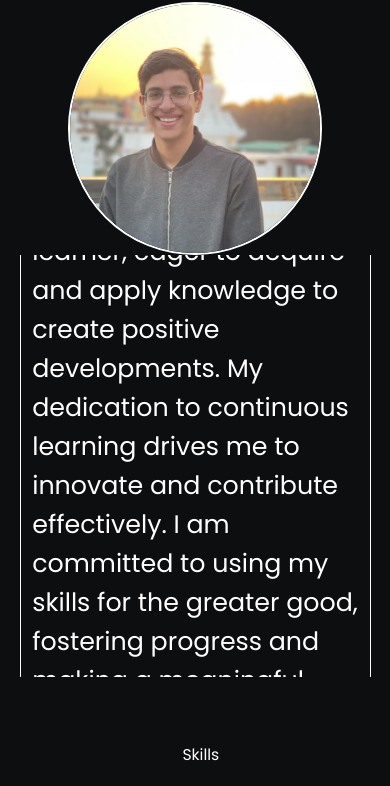
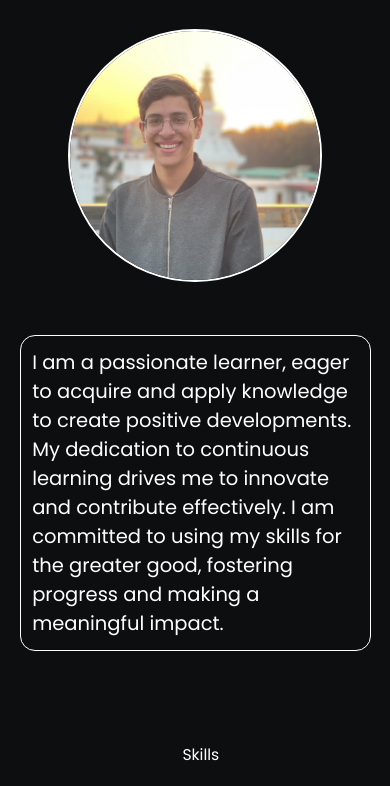
Before and after one commit to Ashmit-Malhotra/Portfolio, a plain HTML site: page index.html in a window 390 px wide. Shown: the part 945-1731 px from the top of the page. Drawn offline with nearby package versions, Linux system fonts and the light colour scheme; some packages are replaced by stand-ins of ours; a script that the page names is missing.

Commit message:
Update style.css

```diff
--- a/style.css
+++ b/style.css
@@ -512,7 +512,7 @@ nav{
 
     #about_Textbox {
         width: 90%;
-        font-size: clamp(3vh, 3vw, 3vw);
+        font-size: 5vw;
     }
 }
 
```
